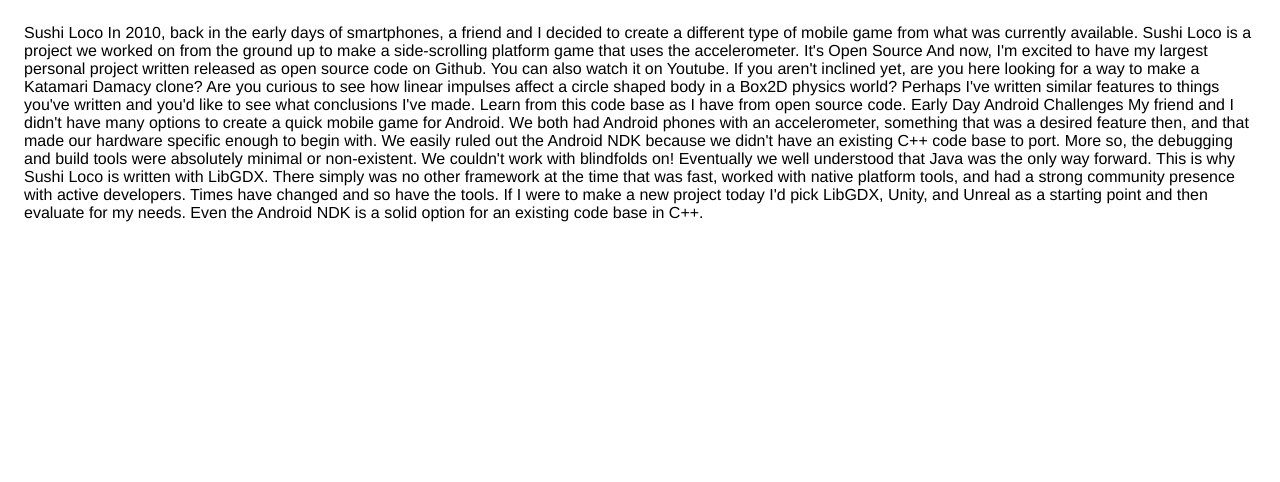
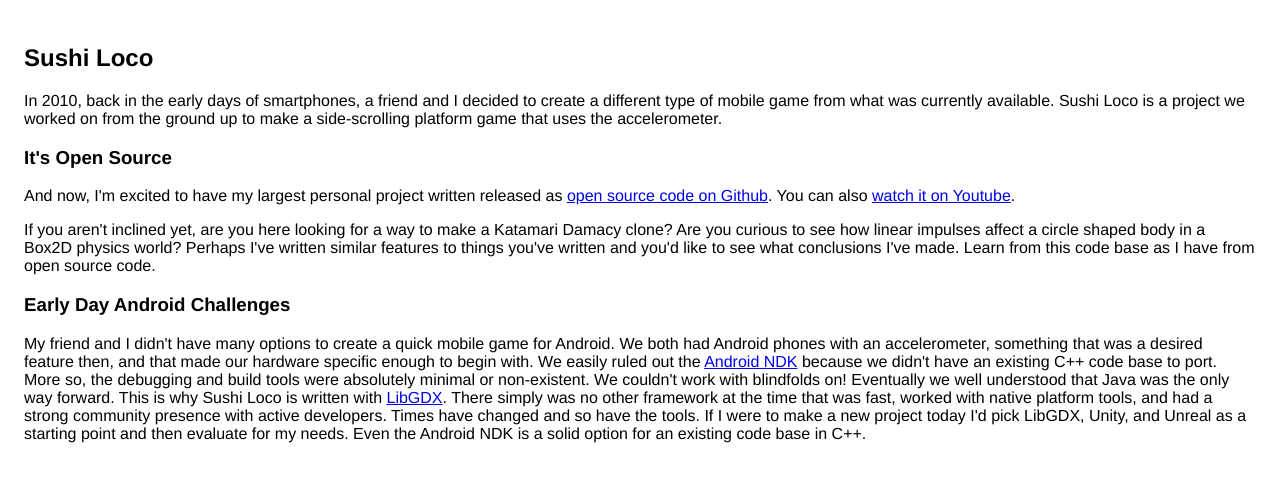
Before and after one commit to gamethapcam/sushiloco, a plain HTML site: page index.html in a window 1280 px wide. Drawn offline with Linux system fonts and the light colour scheme.

Commit message:
Update index.html

```diff
--- a/index.html
+++ b/index.html
@@ -7,17 +7,24 @@
       <style> body { font-family: 'Helvetica Neue', Helvetica, Arial, sans-serif; padding:1em; } </style>
     </head>
     <body>
-    Sushi Loco
-In 2010, back in the early days of smartphones, a friend and I decided to create a different type of mobile game from what was currently available. Sushi Loco is a project we worked on from the ground up to make a side-scrolling platform game that uses the accelerometer.
+    <main id="site-main" class="site-main outer" role="main">
+    <div class="inner">
 
-It's Open Source
-And now, I'm excited to have my largest personal project written released as open source code on Github. You can also watch it on Youtube.
+        <article class="post-full post tag-portfolio tag-open-source tag-java tag-game no-image">
 
-If you aren't inclined yet, are you here looking for a way to make a Katamari Damacy clone? Are you curious to see how linear impulses affect a circle shaped body in a Box2D physics world? Perhaps I've written similar features to things you've written and you'd like to see what conclusions I've made. Learn from this code base as I have from open source code.
-
-Early Day Android Challenges
-My friend and I didn't have many options to create a quick mobile game for Android. We both had Android phones with an accelerometer, something that was a desired feature then, and that made our hardware specific enough to begin with. We easily ruled out the Android NDK because we didn't have an existing C++ code base to port. More so, the debugging and build tools were absolutely minimal or non-existent. We couldn't work with blindfolds on! Eventually we well understood that Java was the only way forward. This is why Sushi Loco is written with LibGDX. There simply was no other framework at the time that was fast, worked with native platform tools, and had a strong community presence with active developers. Times have changed and so have the tools. If I were to make a new project today I'd pick LibGDX, Unity, and Unreal as a starting point and then evaluate for my needs. Even the Android NDK is a solid option for an existing code base in C++.
+            <header class="post-full-header">
+                <h1 class="post-full-title">Sushi Loco</h1>
+            </header>
 
 
+            <section class="post-full-content">
+                <div class="kg-card-markdown"><p>In 2010, back in the early days of smartphones, a friend and I decided to create a different type of mobile game from what was currently available. Sushi Loco is a project we worked on from the ground up to make a side-scrolling platform game that uses the accelerometer.</p>
+<h3 id="itsopensource">It's Open Source</h3>
+<p>And now, I'm excited to have my largest personal project written released as <a href="#">open source code on Github</a>. You can also <a href="#">watch it on Youtube</a>.</p>
+<p>If you aren't inclined yet, are you here looking for a way to make a Katamari Damacy clone? Are you curious to see how linear impulses affect a circle shaped body in a Box2D physics world? Perhaps I've written similar features to things you've written and you'd like to see what conclusions I've made. Learn from this code base as I have from open source code.</p>
+<h3 id="earlydayandroidchallenges">Early Day Android Challenges</h3>
+<p>My friend and I didn't have many options to create a quick mobile game for Android. We both had Android phones with an accelerometer, something that was a desired feature then, and that made our hardware specific enough to begin with. We easily ruled out the <a href="https://en.wikipedia.org/wiki/Android_software_development#Android_NDK">Android NDK</a> because we didn't have an existing C++ code base to port. More so, the debugging and build tools were absolutely minimal or non-existent. We couldn't work with blindfolds on! Eventually we well understood that Java was the only way forward. This is why Sushi Loco is written with <a href="https://libgdx.badlogicgames.com/">LibGDX</a>. There simply was no other framework at the time that was fast, worked with native platform tools, and had a strong community presence with active developers. Times have changed and so have the tools. If I were to make a new project today I'd pick LibGDX, Unity, and Unreal as a starting point and then evaluate for my needs. Even the Android NDK is a solid option for an existing code base in C++.</p>
+
+</main>
     </body>
     </html>
```
